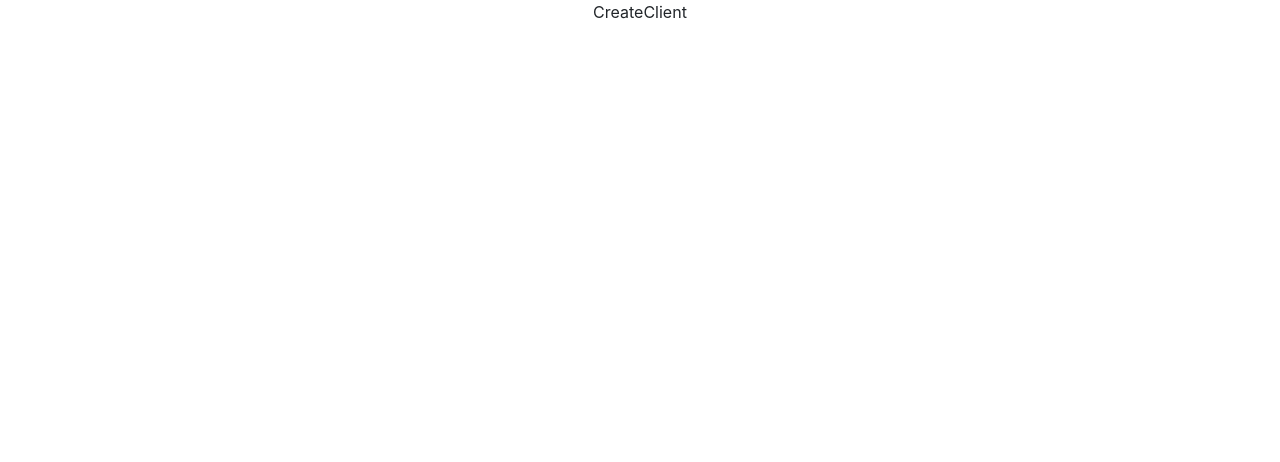
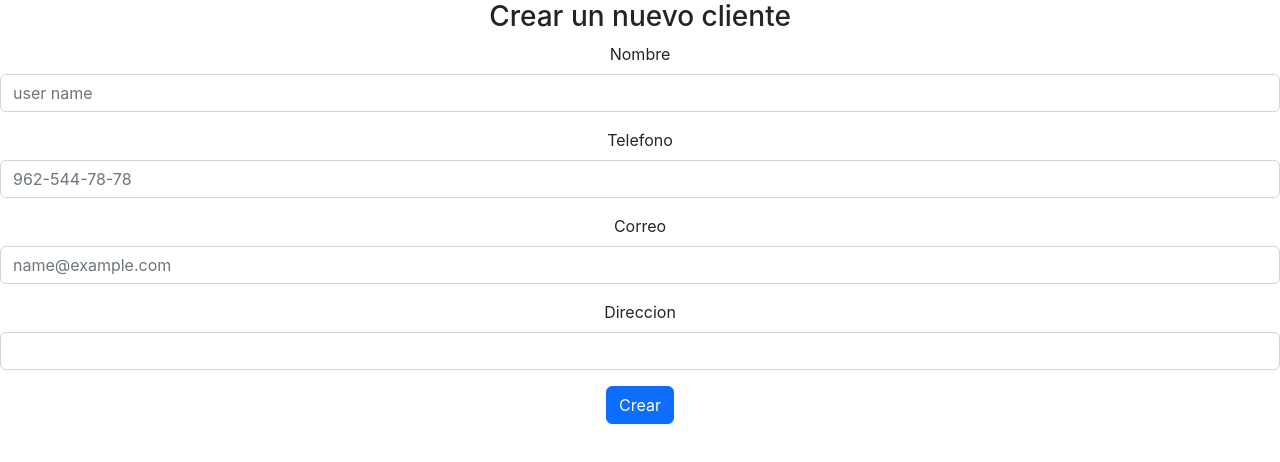
Before and after one commit to AliArmas/ASIT-Front, a React (Create React App) app: page /create in a window 1280 px wide. Shown: the top 462 px of the page. Built offline with nearby package versions, Linux system fonts and the light colour scheme.

Commit message:
update view create-0322

```diff
--- a/src/components/CreateClient.js
+++ b/src/components/CreateClient.js
@@ -2,9 +2,73 @@ import React,{useState} from 'react'
 import axios from 'axios'
 import { useNavigate } from 'react-router-dom'
 
+
+const endpoint = 'http://localhost:8000/api/cliente'
+
 const CreateClient = () => {
+
+    const [name, setName] = useState('')
+    const [cellphone, setCellphone] = useState('')
+    const [email, setEmail] = useState('')
+    const [address, setAddress] = useState('')
+    const navigate = useNavigate();
+
+
+    const store = async (e) =>{
+        e.preventDefault()
+        await axios.post(endpoint,{name:name,cellphone:cellphone,email:email,address:address})
+        navigate('/')
+    }
+
+
+
   return (
-    <div>CreateClient</div>
+    <div>
+        <h3>Crear un nuevo cliente</h3>
+        <form onSubmit={store}>
+            <div className='mb-3'>
+                <label className='form-label'>Nombre</label>
+                <input
+                    value={name}
+                    onChange={ (e) => setName(e.target.value)}
+                    type='text'
+                    placeholder="user name"
+                    className='form-control'
+                />
+            </div>
+            <div className='mb-3'>
+                <label className='form-label'>Telefono</label>
+                <input
+                    value={cellphone}
+                    onChange={ (e) => setCellphone(e.target.value)}
+                    type='text'
+                    placeholder="962-544-78-78"
+                    className='form-control'
+                />
+            </div>
+            <div className='mb-3'>
+                <label className='form-label'>Correo</label>
+                <input
+                    value={email}
+                    onChange={ (e) => setEmail(e.target.value)}
+                    type='text'
+                    placeholder="name@example.com"
+                    className='form-control'
+                />
+            </div>
+            <div className='mb-3'>
+                <label className='form-label'>Direccion</label>
+                <input
+                    value={address}
+                    onChange={ (e) => setAddress(e.target.value)}
+                    type='text'
+                    placeholder=""
+                    className='form-control'
+                />
+            </div>
+            <button type="submit" className='btn btn-primary'>Crear</button>
+        </form>
+    </div>
   )
 }
 
```
